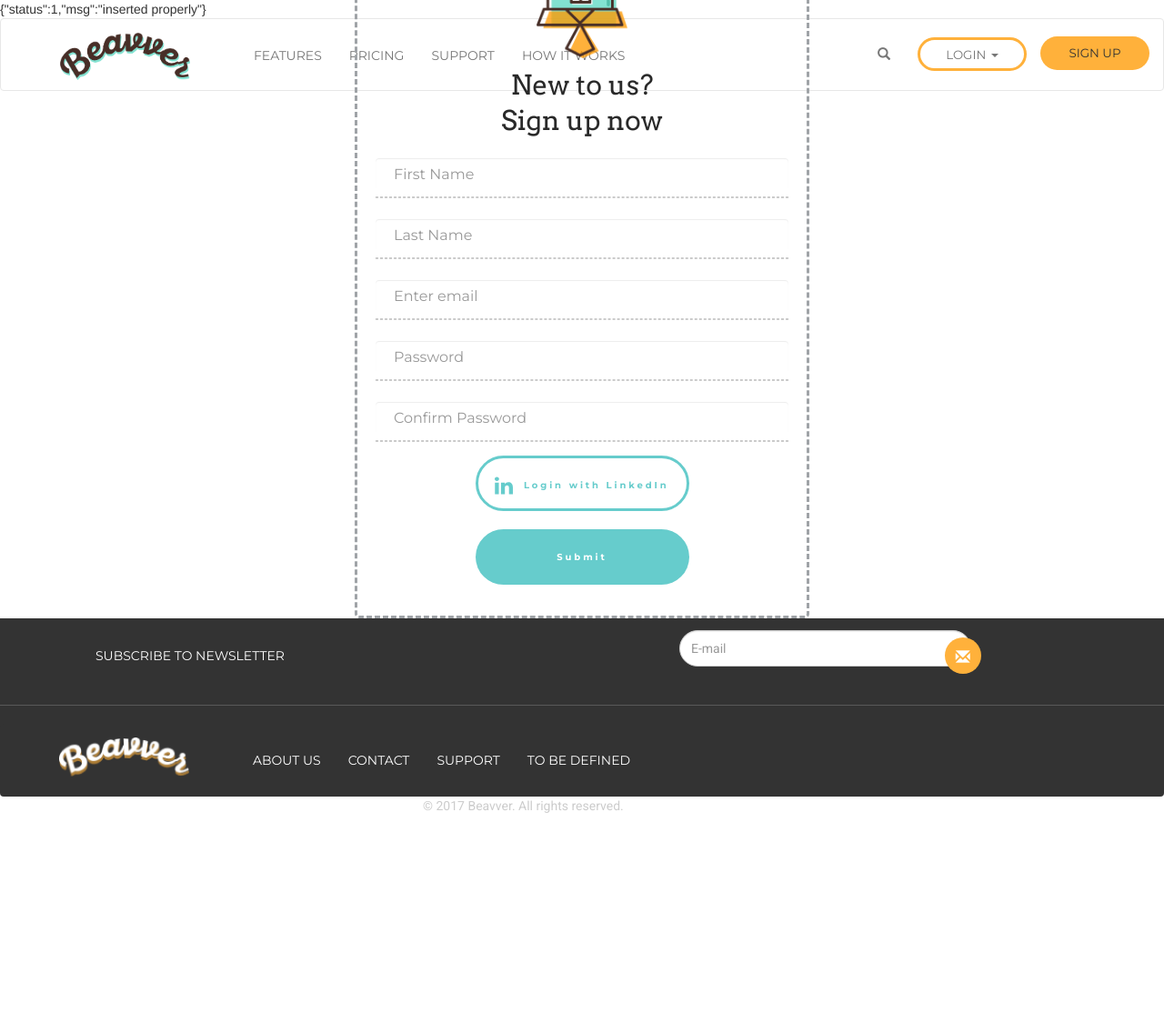
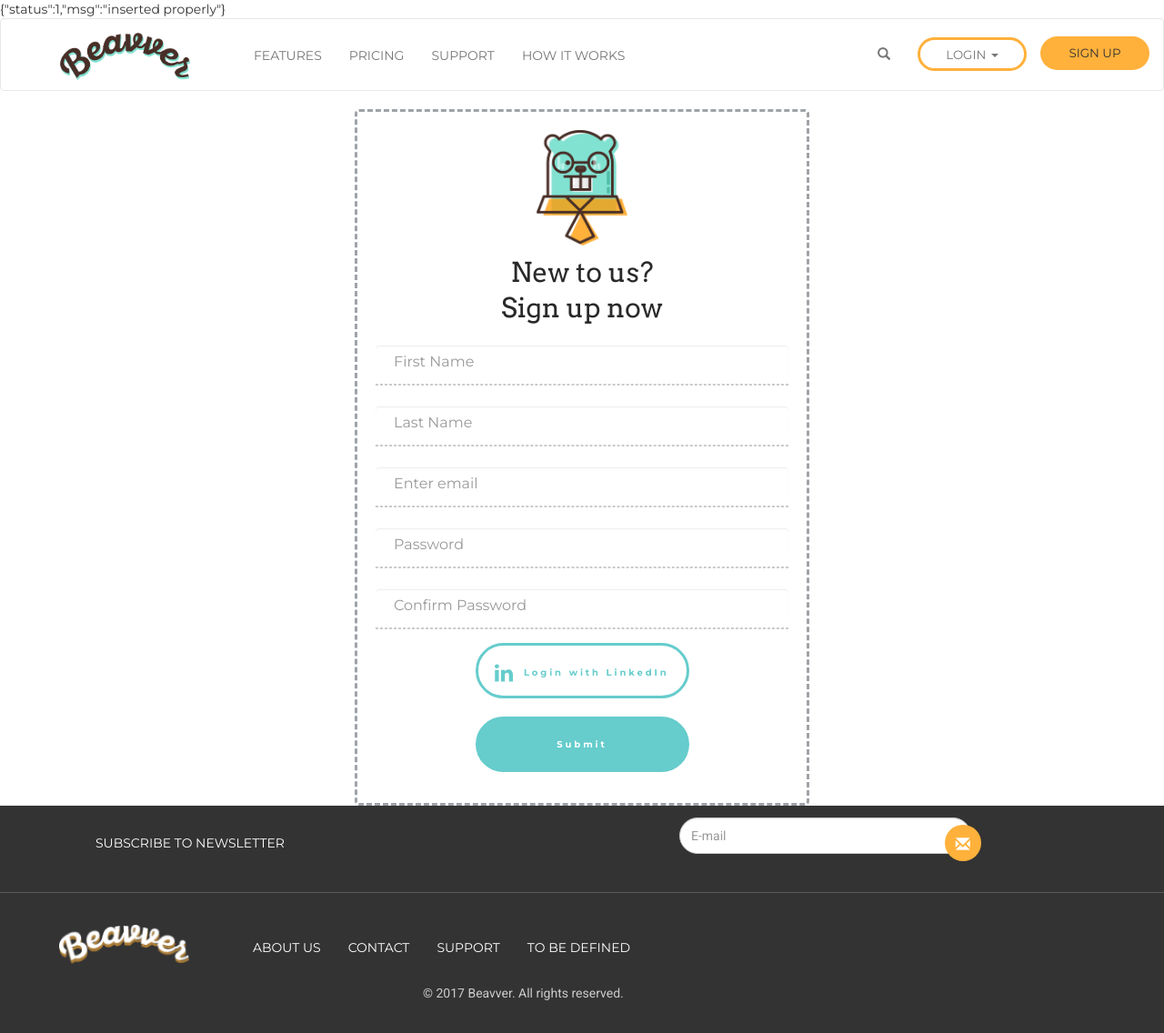
Before and after one commit to talia-walkey/Beavver, a PHP site: page /register.php in a window 1280 px wide. Shown: the whole page at 91% size. Before the commit the page ends 894 px from the top, so only its background shows below. Run offline with PHP 8.4, Linux system fonts and the light colour scheme; data that the repository does not hold is empty; some libraries are stand-ins or nearby versions.

Commit message:
Footer hopefully fixed!

```diff
--- a/beavver.taliawalkey.ca/style.css
+++ b/beavver.taliawalkey.ca/style.css
@@ -1,3 +1,21 @@
+h1 {
+    font-size: 36pt;
+    color: #333;
+}
+
+#landing-content p {
+    color: #868686;
+}
+
+#landing-content {
+    text-align: center;
+    margin-top: 50px;
+}
+
+.logo-mascot {
+    width: 300px;
+}
+
 html {
   height: 100%;
   box-sizing: border-box;
@@ -13,6 +31,8 @@ body {
     min-height: 100vh;
     position: relative;
     margin: 0;
+    font-family: 'Montserrat', sans-serif;
+    height: 100%;
 }
 
 .signup {
@@ -60,15 +80,6 @@ body {
 
 #topspace {
     margin-top: 20px;
-}
-
-.containerRegForm{
-    margin: 0 auto;
-    left: 0;
-    right: 0;
-    bottom: 0;
-    position: absolute;
-    padding-bottom:120px;
 }
 
 #beavver {
@@ -375,17 +386,21 @@ body {
 
 /* FOOTER */
 
+#content {
+    margin-bottom: 10px;
+}
+
 #footer {
     background-color: #333;
     color: #FFF;
-    position: absolute;
+    position: relative;
     margin-top: 10;
     right: 0;
     bottom: 0;
     left: 0;
     margin: 0;
     max-width: 100vw;
-    height: 120px;
+    height: 250px;
 }
 
 .newsletter-row {
```
